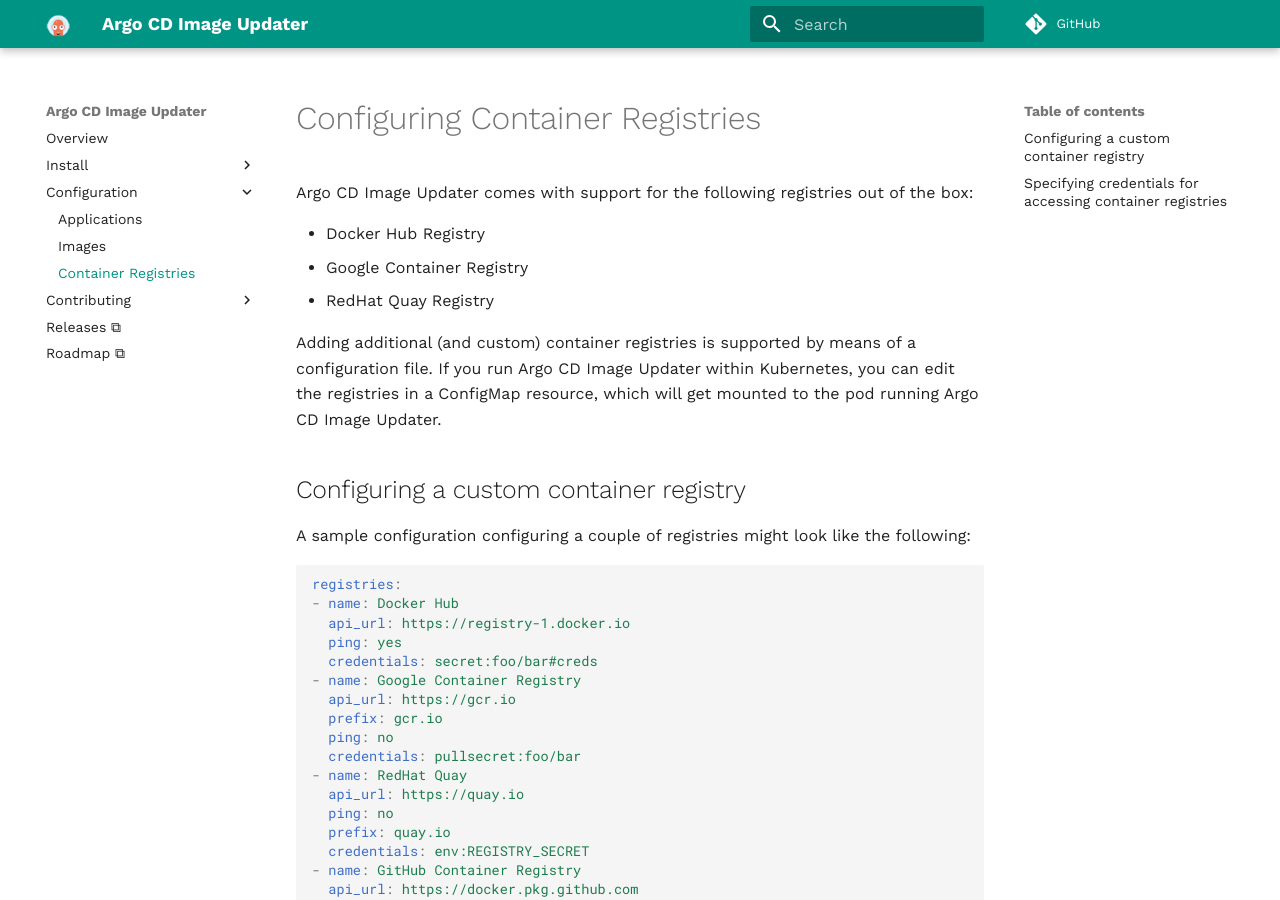
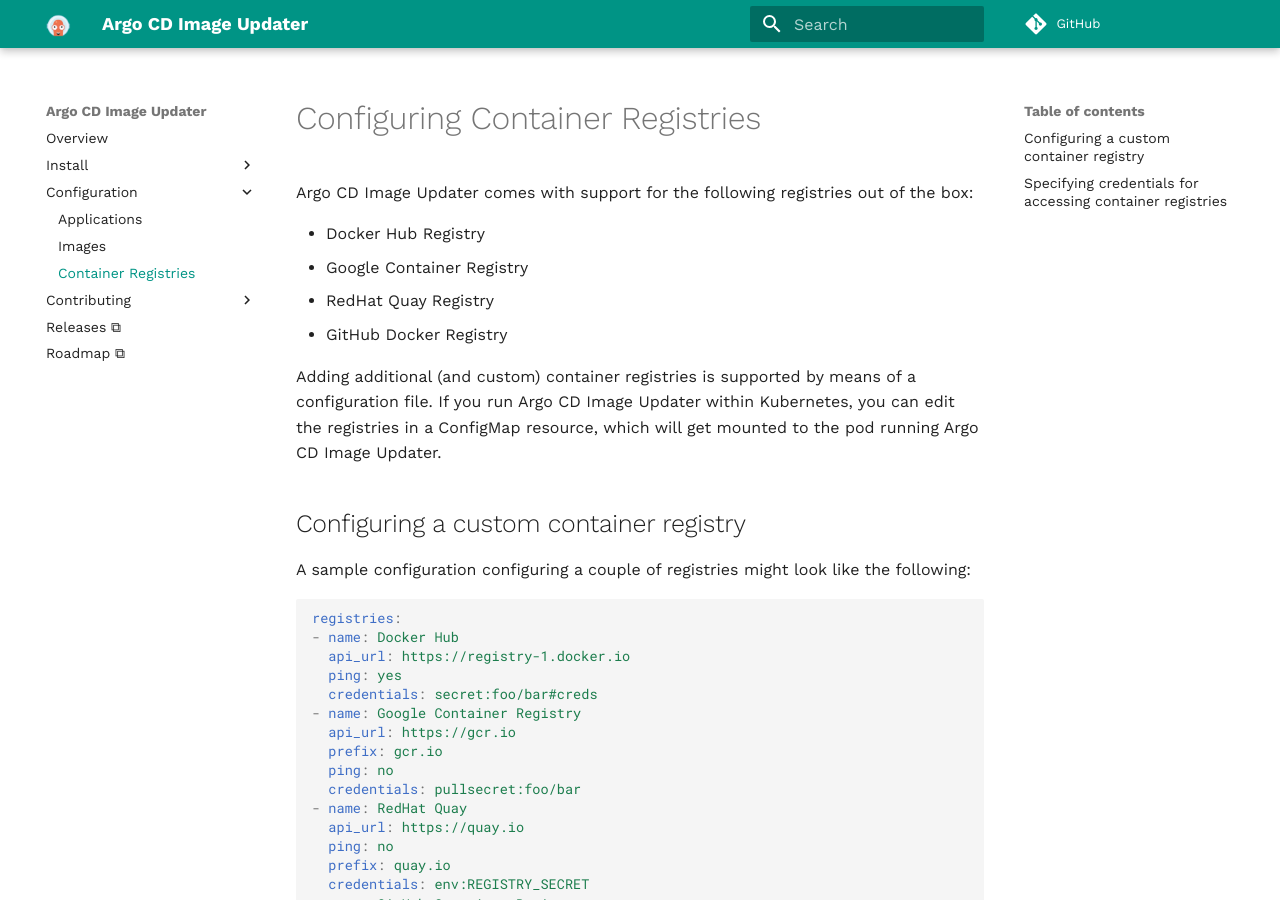
Before and after one commit to argoproj-labs/argocd-image-updater, an MkDocs documentation site: the page built from docs/configuration/registries.md, in a window 1280 px wide and 900 px high. Built offline with MkDocs 1.6.1 and Material for MkDocs 9.7.7, drawn with Linux system fonts in a browser that asks for light colours; comment, search, counter and statistics services are not loaded.

Commit message:
Add GitHub registry to list of supported registries

```diff
--- a/docs/configuration/registries.md
+++ b/docs/configuration/registries.md
@@ -6,6 +6,7 @@ box:
 * Docker Hub Registry
 * Google Container Registry
 * RedHat Quay Registry
+* GitHub Docker Registry
 
 Adding additional (and custom) container registries is supported by means of a
 configuration file. If you run Argo CD Image Updater within Kubernetes, you can
```
